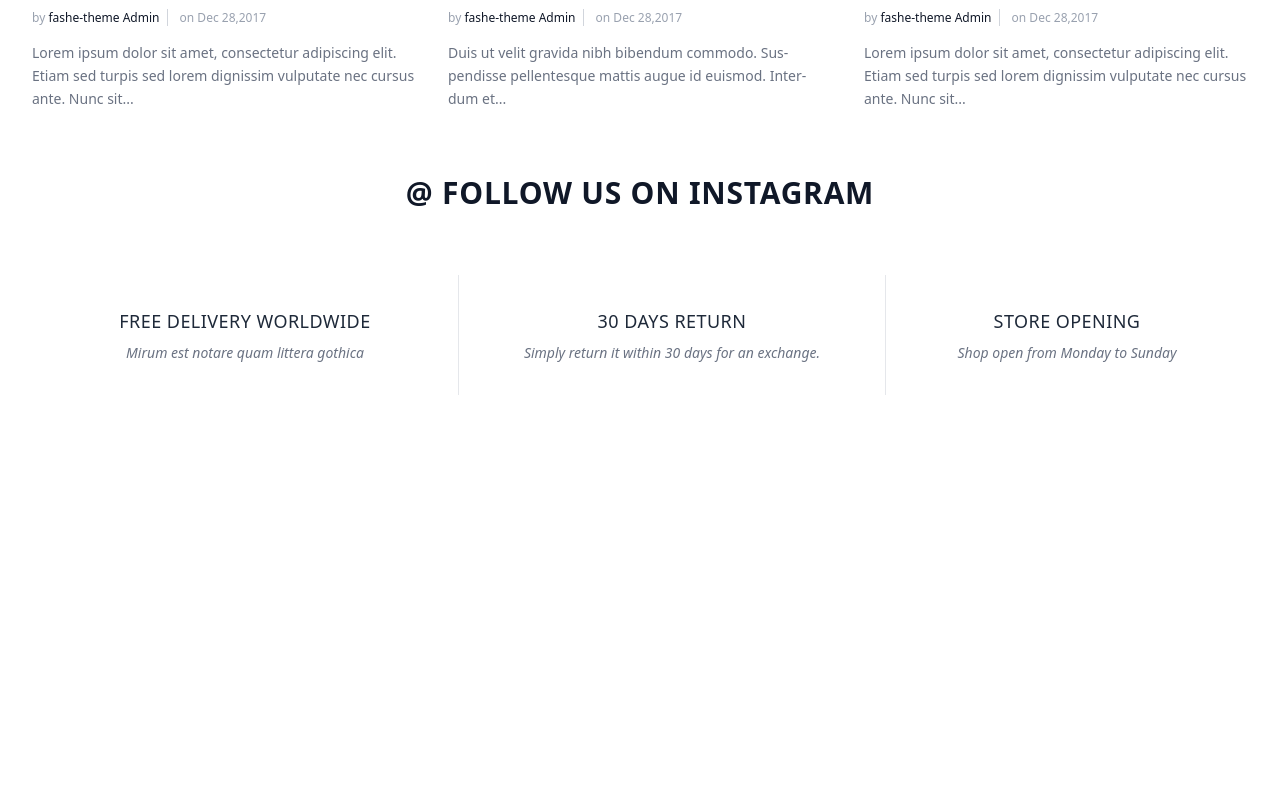
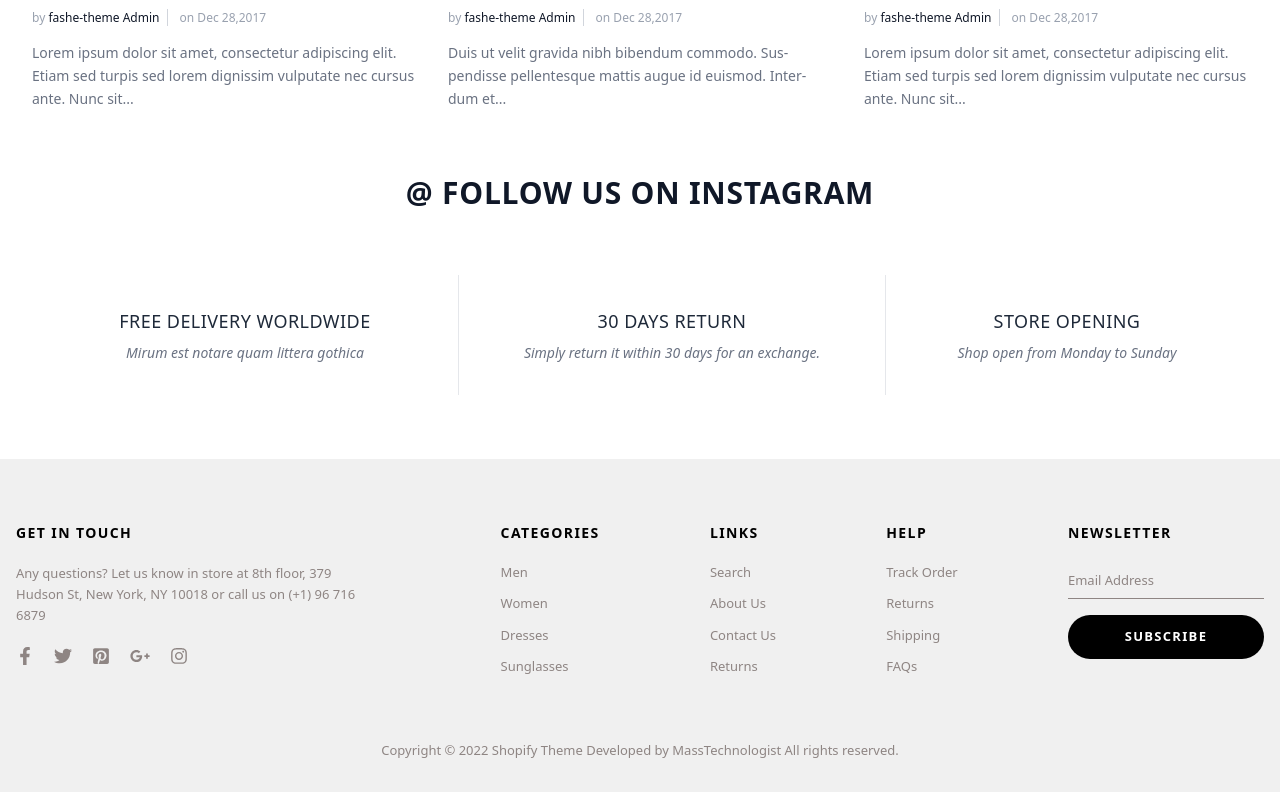
Before and after one commit to Aymen-zhr/Aymen_Zouhari_Final_Project_React, a React (Vite) app in the folder final project react/: page / in a window 1280 px wide. Shown: the part 3550-4342 px from the top of the page. Before the commit the page ends 4009 px from the top, so only its background shows below. Built offline with nearby package versions, Linux system fonts and the light colour scheme.

Commit message:
feat: added footer

```diff
--- /dev/null
+++ b/final project react/src/components/Footer/Footer.jsx
@@ -0,0 +1,72 @@
+import React from "react";
+import {
+    FaFacebookF,
+    FaTwitter,
+    FaPinterestSquare,
+    FaGooglePlusG,
+    FaInstagram
+} from "react-icons/fa";
+
+const Footer = () => {
+    return (
+        <div className="flex flex-col items-center pt-16 pb-8 bg-[#f0f0f0] px-4">
+            <div className="w-full max-w-7xl flex flex-col lg:flex-row justify-between gap-10 lg:gap-0">
+                <div className="flex flex-col gap-5 lg:w-[30%] pr-4">
+                    <h3 className="font-bold text-sm tracking-widest uppercase">GET IN TOUCH</h3>
+                    <p className="text-[#8e8583] text-[13px] leading-relaxed">Any questions? Let us know in store at 8th floor, 379 Hudson St, New York, NY 10018 or call us on (+1) 96 716 6879</p>
+                    <div className="flex items-center gap-5">
+                        <FaFacebookF className="text-lg text-[#8e8583] hover:text-orange-500 transition-colors cursor-pointer" />
+                        <FaTwitter className="text-lg text-[#8e8583] hover:text-orange-500 transition-colors cursor-pointer" />
+                        <FaPinterestSquare className="text-lg text-[#8e8583] hover:text-orange-500 transition-colors cursor-pointer" />
+                        <FaGooglePlusG className="text-xl text-[#8e8583] hover:text-orange-500 transition-colors cursor-pointer" />
+                        <FaInstagram className="text-lg text-[#8e8583] hover:text-orange-500 transition-colors cursor-pointer" />
+                    </div>
+                </div>
+
+                <div className="flex flex-col gap-5">
+                    <h3 className="font-bold text-sm tracking-widest uppercase">CATEGORIES</h3>
+                    <div className="flex flex-col gap-3 text-[13px]">
+                        <a className="text-[#8e8583] hover:text-orange-500 transition-colors cursor-pointer" href="#">Men</a>
+                        <a className="text-[#8e8583] hover:text-orange-500 transition-colors cursor-pointer" href="#">Women</a>
+                        <a className="text-[#8e8583] hover:text-orange-500 transition-colors cursor-pointer" href="#">Dresses</a>
+                        <a className="text-[#8e8583] hover:text-orange-500 transition-colors cursor-pointer" href="#">Sunglasses</a>
+                    </div>
+                </div>
+
+                <div className="flex flex-col gap-5">
+                    <h3 className="font-bold text-sm tracking-widest uppercase">LINKS</h3>
+                    <div className="flex flex-col gap-3 text-[13px]">
+                        <a className="text-[#8e8583] hover:text-orange-500 transition-colors cursor-pointer" href="#">Search</a>
+                        <a className="text-[#8e8583] hover:text-orange-500 transition-colors cursor-pointer" href="#">About Us</a>
+                        <a className="text-[#8e8583] hover:text-orange-500 transition-colors cursor-pointer" href="#">Contact Us</a>
+                        <a className="text-[#8e8583] hover:text-orange-500 transition-colors cursor-pointer" href="#">Returns</a>
+                    </div>
+                </div>
+
+                <div className="flex flex-col gap-5">
+                    <h3 className="font-bold text-sm tracking-widest uppercase">HELP</h3>
+                    <div className="flex flex-col gap-3 text-[13px]">
+                        <a className="text-[#8e8583] hover:text-orange-500 transition-colors cursor-pointer" href="#">Track Order</a>
+                        <a className="text-[#8e8583] hover:text-orange-500 transition-colors cursor-pointer" href="#">Returns</a>
+                        <a className="text-[#8e8583] hover:text-orange-500 transition-colors cursor-pointer" href="#">Shipping</a>
+                        <a className="text-[#8e8583] hover:text-orange-500 transition-colors cursor-pointer" href="#">FAQs</a>
+                    </div>
+                </div>
+
+                <div className="flex flex-col gap-5">
+                    <h3 className="font-bold text-sm tracking-widest uppercase">NEWSLETTER</h3>
+                    <div className="flex flex-col gap-4">
+                        <input className="border-b border-[#8e8583] outline-none bg-transparent py-2 text-[13px] placeholder-[#8e8583]" type="email" placeholder="Email Address" />
+                        <button className="px-8 py-3 rounded-full bg-black text-white text-[13px] font-bold tracking-widest hover:bg-orange-500 transition-colors uppercase cursor-pointer">SUBSCRIBE</button>
+                    </div>
+                </div>
+            </div>
+
+            <div className="mt-16 text-[#8e8583] text-[13px]">
+                Copyright © 2022 Shopify Theme Developed by MassTechnologist All rights reserved.
+            </div>
+        </div>
+    );
+};
+
+export default Footer;
--- a/final project react/src/pages/home/index.jsx
+++ b/final project react/src/pages/home/index.jsx
@@ -7,6 +7,7 @@ import FeaturedProducts from "./partials/FeaturedProducts";
 import LookbookCountdown from "./partials/LookbookCountdown";
 import OurBlog from "./partials/OurBlog";
 import InstagramInfo from "./partials/InstagramInfo";
+import Footer from "../../components/Footer/Footer";
 
 const Index = () => {
   return (
@@ -19,6 +20,7 @@ const Index = () => {
       <LookbookCountdown />
       <OurBlog />
       <InstagramInfo />
+      <Footer />
     </>
   );
 };
```
